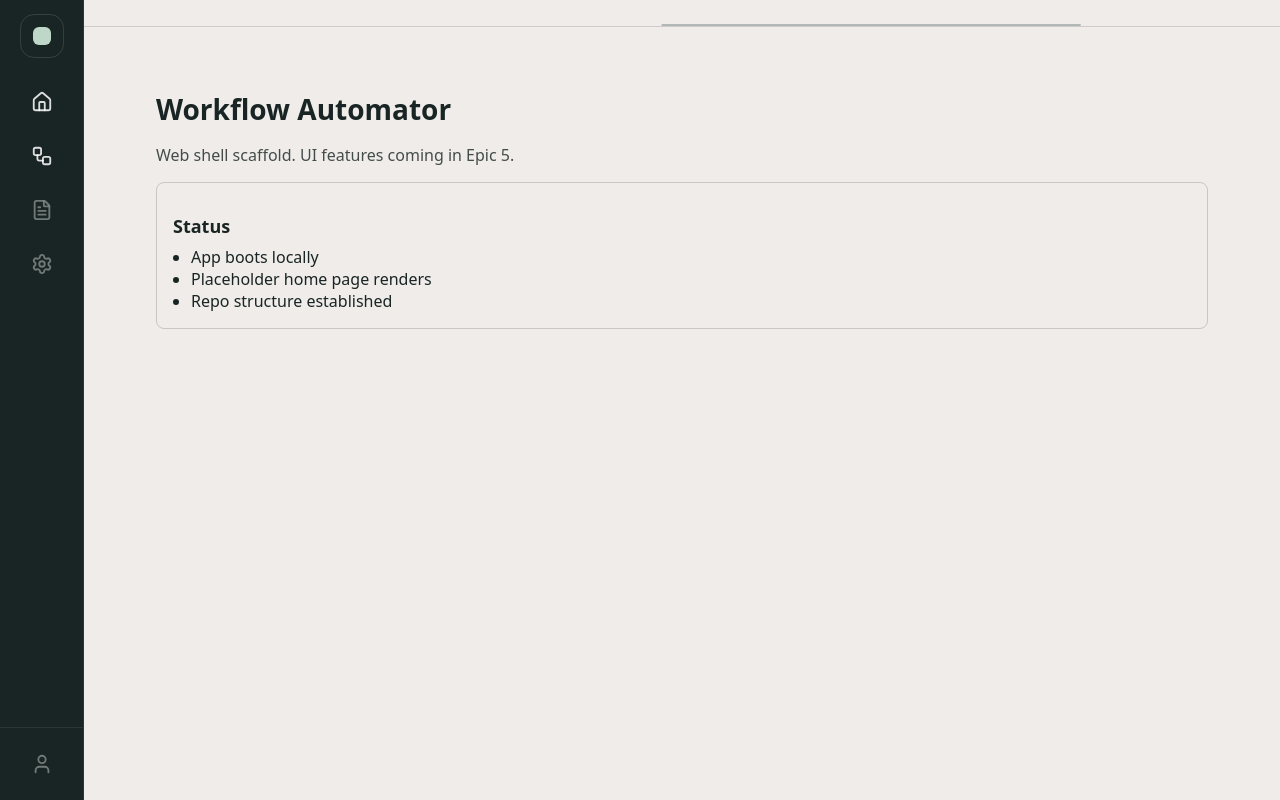
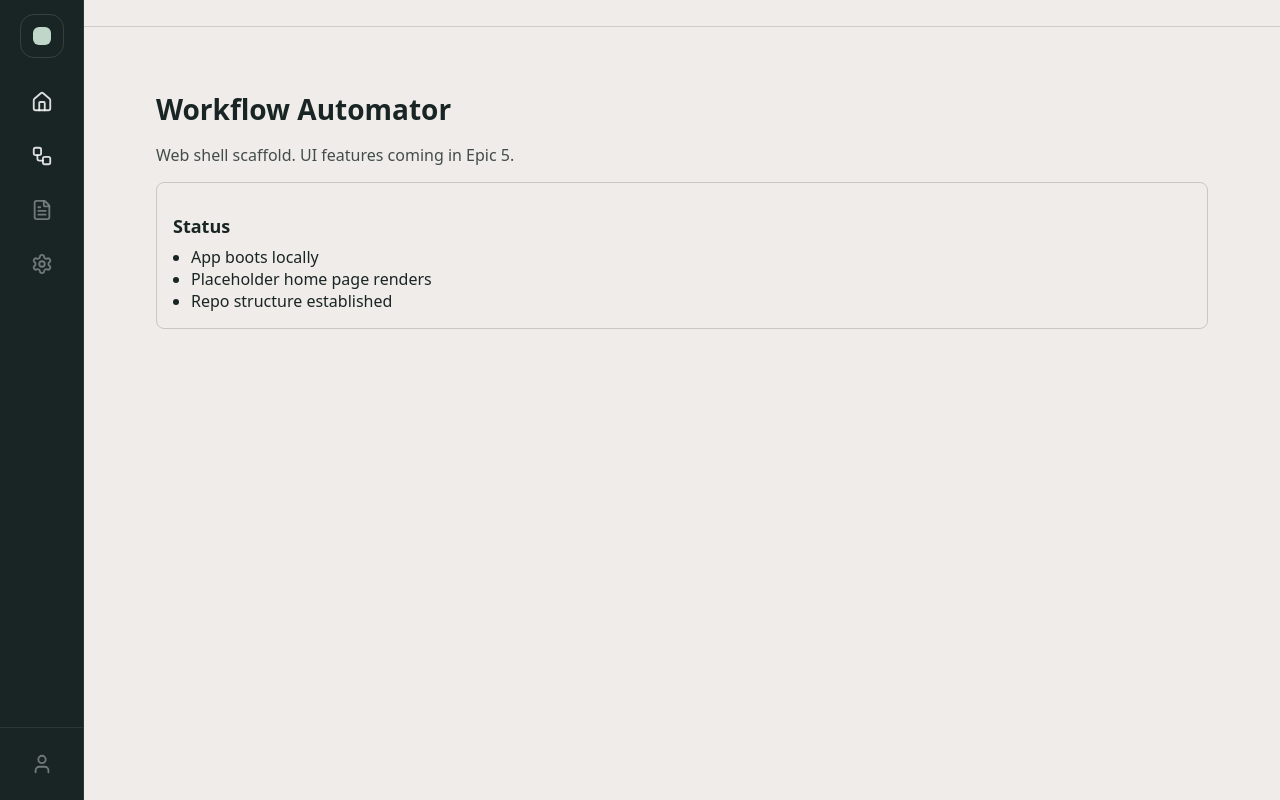
Before and after one commit to JesseCaddell/ad490-workflow-automator-web, a Next.js app: page / in a window 1280 px wide. Built offline with nearby package versions, Linux system fonts and the light colour scheme.

Commit message:
refactor(ui): Phase 5: Remove loading bar, but keep skeleton for later.

```diff
--- a/src/components/layout/AppShell.tsx
+++ b/src/components/layout/AppShell.tsx
@@ -10,12 +10,9 @@ type AppShellProps = {
 };
 
 function GlobalLoadingIndicator() {
-    return (
-        <div className="app-loading" role="status" aria-live="polite" aria-label="Loading">
-            <span className="sr-only">Loading</span>
-            <div className="app-loading-bar" />
-        </div>
-    );
+    // MVP: keep the "slot" but do not animate nonstop.
+    // Post-MVP: wire to navigation + fetch state if desired.
+    return <div className="app-loading" aria-hidden="true" />;
 }
 
 export function AppShell({ children }: AppShellProps) {
```
